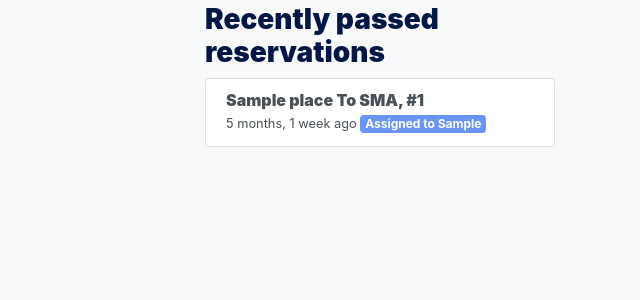
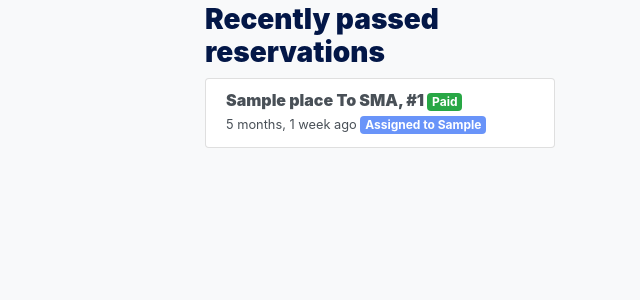
Before and after one commit to AerolinkSMA/aerolinksma, a Django app: page /shuttle/admin/ in a window 1280 px wide. Shown: the part 224-524 px from the top of the page, without its empty margins (640-1280 px from the left). Run offline with Django 3.2, Linux system fonts and the light colour scheme; tables that the repository leaves empty hold one stand-in row (values such as "Sample post"); style sheets or scripts are compiled from the project's sources; parts of the project's set-up code (start-up, migrations or seed data) failed here and were passed over; some libraries are stand-ins or nearby versions.

Commit message:
Add paid badges in missing blocks in admin index template

```diff
--- a/aerolinksma/templates/shuttle/admin_reservations.html
+++ b/aerolinksma/templates/shuttle/admin_reservations.html
@@ -83,6 +83,10 @@
                                     <span class="badge">
                                         Not paid
                                     </span>
+                                {% else %}
+                                    <span class="badge badge-success">
+                                        Paid
+                                    </span>
                                 {% endif %}
                             </h6>
 
@@ -118,6 +122,10 @@
                                 {% if not reservation.paid %}
                                     <span class="badge">
                                         Not paid
+                                    </span>
+                                {% else %}
+                                    <span class="badge badge-success">
+                                        Paid
                                     </span>
                                 {% endif %}
                             </h6>
@@ -155,6 +163,10 @@
                                     <span class="badge">
                                         Not paid
                                     </span>
+                                {% else %}
+                                    <span class="badge badge-success">
+                                        Paid
+                                    </span>
                                 {% endif %}
                             </h6>
 
```
